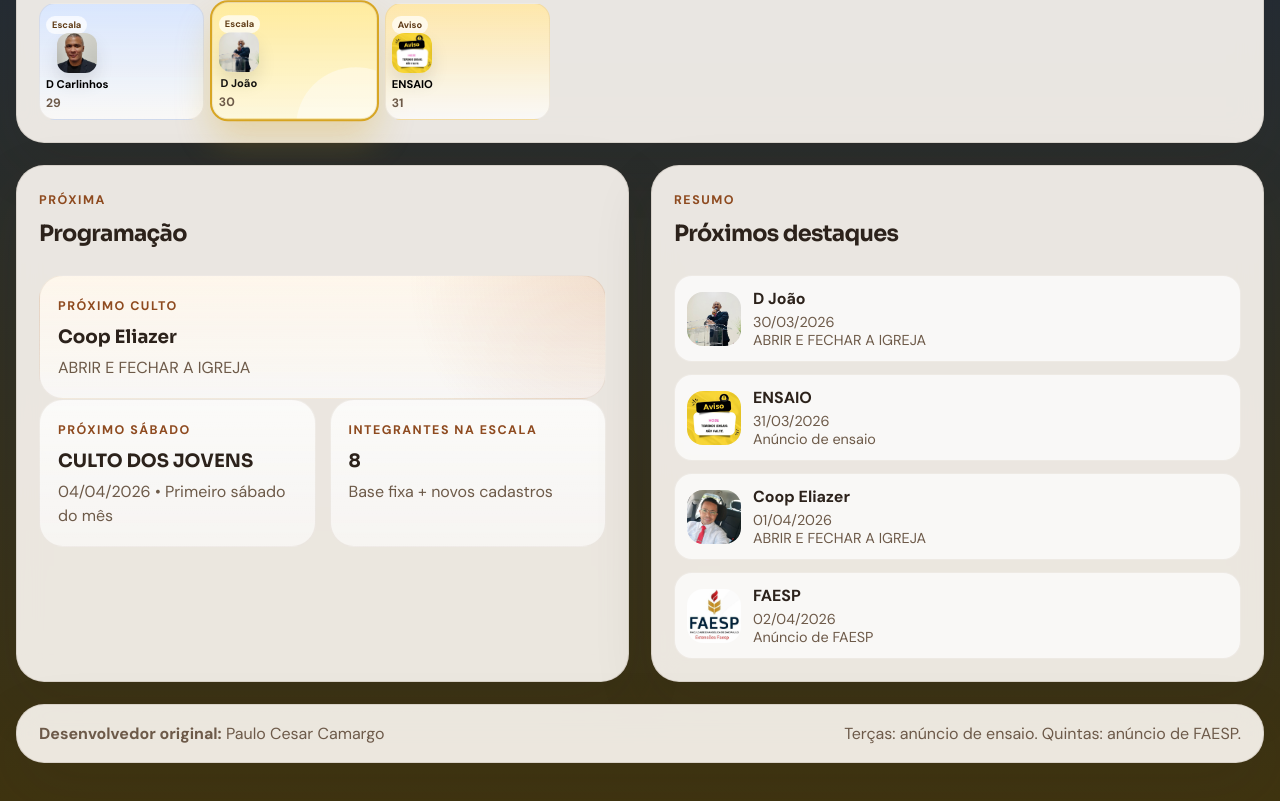
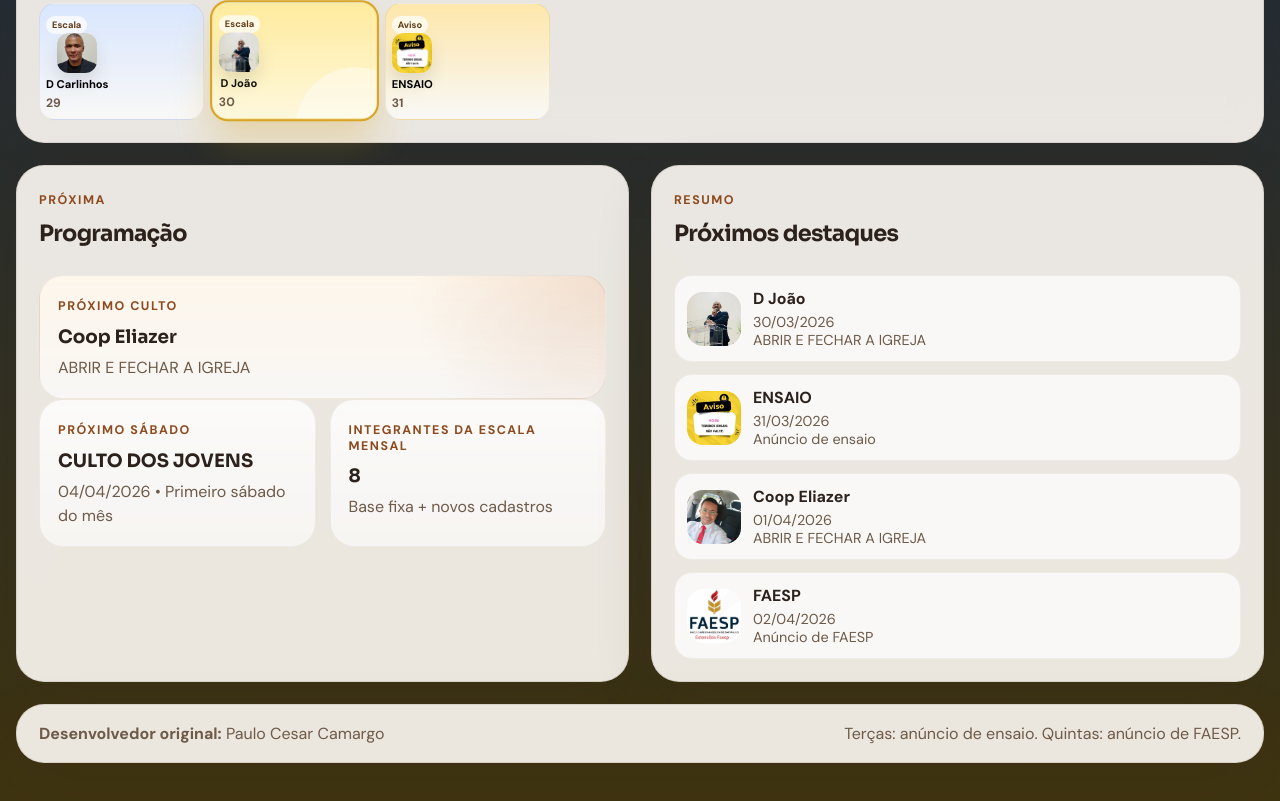
Before and after one commit to paulo-camargo-dev/NovaEscalaDeObreiros, a plain HTML site: page index.html in a window 1280 px wide. Shown: the part 1077-1878 px from the top of the page. Drawn offline with Linux system fonts and the light colour scheme.

Commit message:
Update index.html

```diff
--- a/index.html
+++ b/index.html
@@ -77,7 +77,7 @@
               <p id="nextSaturdaySubtitle"></p>
             </div>
             <div class="panel-card mini">
-              <span class="panel-label">Integrantes na escala</span>
+              <span class="panel-label">Integrantes da escala mensal</span>
               <strong id="memberCount">0</strong>
               <p>Base fixa + novos cadastros</p>
             </div>
```
